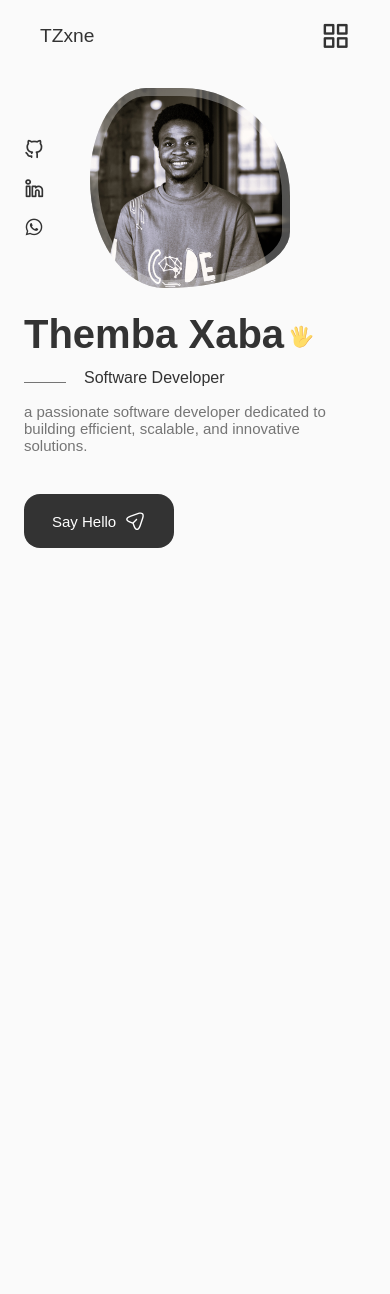
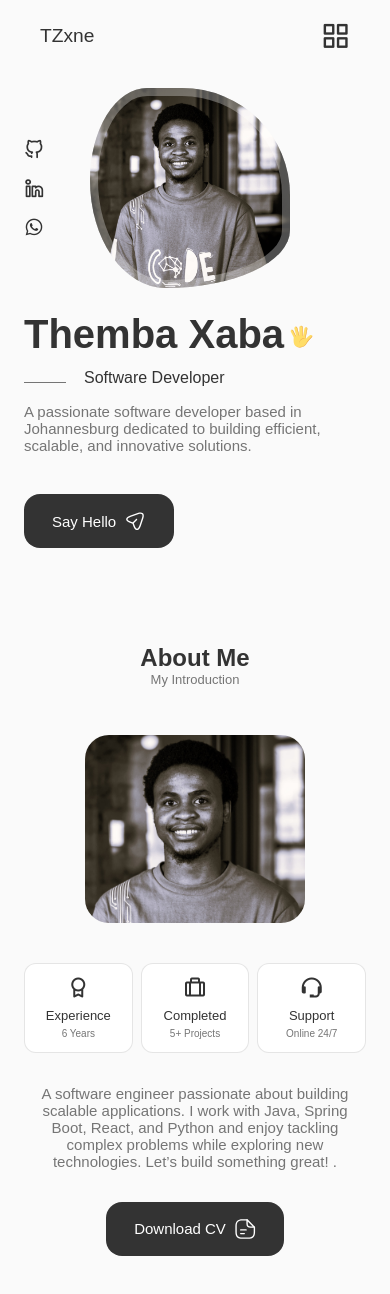
Before and after one commit to thembaxaba157/portfolio-website, a React (Vite) app: page / in a window 390 px wide. Shown: the top 1294 px of the page. Before the commit the page ends 844 px from the top, so only its background shows below. Built offline with nearby package versions, Linux system fonts and the light colour scheme.

Commit message:
About Section Complete

```diff
--- a/src/App.css
+++ b/src/App.css
@@ -202,8 +202,15 @@ img {
 
 /* for medium devices */
 @media screen and (max-width: 768px) {
+    body {
+        margin: 0 0 var(--header-height) 0;
+    }
     .section {
         padding: 2rem 0 4rem;
+    }
+
+    .section__subtitle {
+        margin-bottom: var(--mb-3);
     }
 }
 
--- a/src/App.jsx
+++ b/src/App.jsx
@@ -1,7 +1,7 @@
 import './App.css'
 import Header from './components/header/Header'
 import Home from './components/home/Home'
-
+import About from './components/about/About'
 
 
 function App() {
@@ -13,7 +13,7 @@ function App() {
 
       <main className='main'>
         <Home />
-
+        <About />
       </main>
 
       </>
--- /dev/null
+++ b/src/components/about/About.jsx
@@ -0,0 +1,59 @@
+import React from 'react';
+import AboutImg from "../../../assets/about.jpg";
+import CV from "../../../assets/themba-xaba-cv.pdf";
+import "./about.css";
+import Info from './Info';
+
+const About = () => {
+  return (
+    <section className="about section" id="about">
+      <h2 className="section__title">About Me</h2>
+      <span className="section__subtitle">My Introduction</span>
+
+      <div className="about__container container grid">
+      <img src={AboutImg} alt="" className="about__img" />
+
+      <div className="about__data">
+        <Info/>
+
+      <p className="about__description">A software engineer passionate about building scalable applications.
+         I work with Java, Spring Boot, React, and Python and enjoy tackling complex problems while
+         exploring new technologies. Let’s build something great! .</p>
+
+      <a download="" href={CV} className="button button--flex">
+        Download CV
+        <svg
+                className="button__icon"
+                xmlns="http://www.w3.org/2000/svg"
+                width="24"
+                height="24"
+                viewBox="0 0 24 24"
+                fill="none"
+              >
+                <path
+                  d="M15.25 22.7502H9.25C3.82 22.7502 1.5 20.4302 1.5 15.0002V9.00024C1.5 3.57024 3.82 1.25024 9.25 1.25024H14.25C14.66 1.25024 15 1.59024 15 2.00024C15 2.41024 14.66 2.75024 14.25 2.75024H9.25C4.64 2.75024 3 4.39024 3 9.00024V15.0002C3 19.6102 4.64 21.2502 9.25 21.2502H15.25C19.86 21.2502 21.5 19.6102 21.5 15.0002V10.0002C21.5 9.59024 21.84 9.25024 22.25 9.25024C22.66 9.25024 23 9.59024 23 10.0002V15.0002C23 20.4302 20.68 22.7502 15.25 22.7502Z"
+                  fill="var(--container-color)"
+                ></path>
+                <path
+                  d="M22.25 10.7502H18.25C14.83 10.7502 13.5 9.42023 13.5 6.00023V2.00023C13.5 1.70023 13.68 1.42023 13.96 1.31023C14.24 1.19023 14.56 1.26023 14.78 1.47023L22.78 9.47023C22.99 9.68023 23.06 10.0102 22.94 10.2902C22.82 10.5702 22.55 10.7502 22.25 10.7502ZM15 3.81023V6.00023C15 8.58023 15.67 9.25023 18.25 9.25023H20.44L15 3.81023Z"
+                  fill="var(--container-color)"
+                ></path>
+                <path
+                  d="M13.25 13.7502H7.25C6.84 13.7502 6.5 13.4102 6.5 13.0002C6.5 12.5902 6.84 12.2502 7.25 12.2502H13.25C13.66 12.2502 14 12.5902 14 13.0002C14 13.4102 13.66 13.7502 13.25 13.7502Z"
+                  fill="var(--container-color)"
+                ></path>
+                <path
+                  d="M11.25 17.7502H7.25C6.84 17.7502 6.5 17.4102 6.5 17.0002C6.5 16.5902 6.84 16.2502 7.25 16.2502H11.25C11.66 16.2502 12 16.5902 12 17.0002C12 17.4102 11.66 17.7502 11.25 17.7502Z"
+                  fill="var(--container-color)"
+                ></path>
+              </svg>
+      </a>
+      </div>
+
+      </div>
+
+    </section>
+  )
+}
+
+export default About
--- /dev/null
+++ b/src/components/about/Info.jsx
@@ -0,0 +1,32 @@
+import React from 'react'
+
+const Info = () => {
+  return (
+   <div className="about__info grid">
+    <div className="about__box">
+        <i className="bx bx-award about__icon"></i>
+
+        <h3 className="about__title">Experience</h3>
+        <span className="about__subtitle">6 Years</span>
+    </div>
+
+    <div className="about__box">
+        <i className="bx bx-briefcase-alt about__icon"></i>
+        <h3 className="about__title">Completed</h3>
+        <span className="about__subtitle">5+ Projects</span>
+    </div>
+
+    <div className="about__box">
+        <i className="bx bx-support about__icon"></i>
+        <h3 className="about__title">Support</h3>
+        <span className="about__subtitle">Online 24/7</span>
+    </div>
+
+
+
+
+   </div>
+  )
+}
+
+export default Info
--- /dev/null
+++ b/src/components/about/about.css
@@ -0,0 +1,99 @@
+.about__container {
+    grid-template-columns: repeat(2, 1fr);
+    align-items: center;
+    column-gap: 4rem;
+}
+
+.about__img {
+    width: 350px;
+    border-radius: 1.5rem;
+    justify-self: center;
+}
+
+.about__info {
+    grid-template-columns: repeat(3, 140px);
+    gap: 0.5rem;
+    margin-bottom: var(--mb-2);
+}
+
+.about__box {
+    background-color: var(--container-color);
+    border: 1px solid rgba(0, 0, 0, 0.1);
+    border-radius: 0.75rem;
+    text-align: center;
+    padding: 1rem 1.25rem;
+}
+
+.about__icon {
+    font-size: 1.5rem;
+    color: var(--title-color);
+    margin-bottom: var(--mb-0-5);
+}
+
+.about__title {
+    font-size: var(--small-font-size);
+    font-weight: var(--font-medium);
+}
+
+.about__subtitle {
+    font-size: var(--tiny-font-size);
+}
+
+.about__description {
+    padding: 0 4rem 0 0;
+    margin-bottom: var(--mb-2-5);
+}
+
+
+
+/*============== BREAKPOINS =============*/
+
+/* for large devices */
+@media screen and (max-width: 992px) {
+    .about__container {
+        grid-template-columns: 1fr;
+        row-gap: 2.5rem;
+    }
+    .about__img {
+        width: 220px;
+    }
+
+    .about__box {
+        padding: 0.75rem 0.5rem;
+    }
+
+    .about__data {
+        text-align: center;
+    }
+
+    .about__info {
+        justify-content: center;
+    }
+
+    .about__description {
+        padding: 0 5rem;
+        margin-bottom: 2rem;
+    }
+}
+
+
+
+
+@media screen and (max-width: 576px) {
+
+    .about__info {
+        grid-template-columns: repeat(3, 1fr);
+    }
+
+    .about__description {
+        padding: 0;
+    }
+}
+
+/* for small devices */
+@media screen and (max-width: 350px) {
+
+ .about__info {
+    grid-template-columns: repeat(2, 1fr);
+ }
+}
--- a/src/components/home/Data.jsx
+++ b/src/components/home/Data.jsx
@@ -56,7 +56,7 @@ const Data = () => {
             </svg>
         </h1>
         <h3 className="home__subtitle">Software Developer</h3>
-        <p className="home__description"> a passionate software developer
+        <p className="home__description"> A passionate software developer based in Johannesburg
             dedicated to building efficient, scalable, and innovative
             solutions.</p>
         <a href="#contact" className="button button--flex">
```
